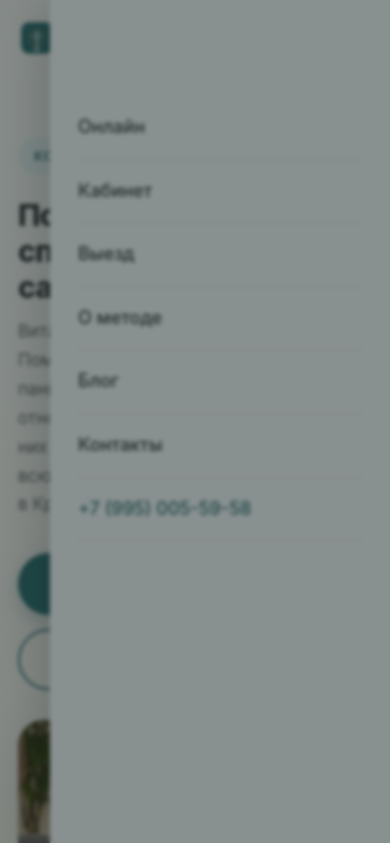
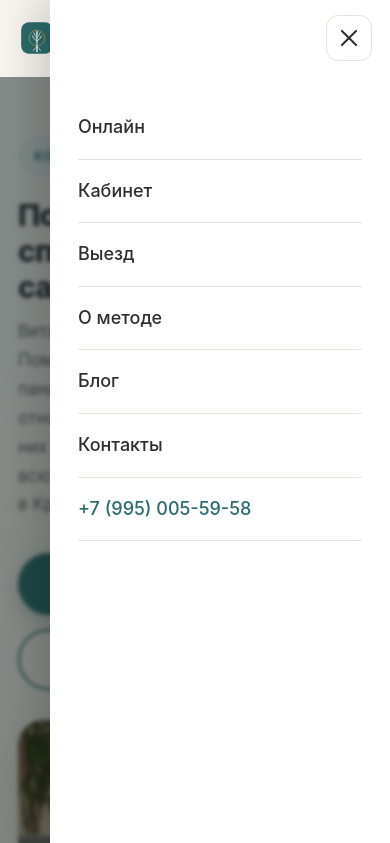
Before and after one commit to vit-dotcom/bereza-psy.ru, a plain HTML site: page index.html in a window 390 px wide. Both pictures are taken after a click on the button "Открыть меню". Shown: the top 843 px of the page. Drawn offline with Linux system fonts and the light colour scheme.

Commit message:
Add files via upload

```diff
--- a/style.css
+++ b/style.css
@@ -115,7 +115,7 @@ li { margin-bottom: .45em; }
 .nav-overlay {
   position: fixed; inset: 0; background: rgba(20,35,35,0.5);
   opacity: 0; visibility: hidden; transition: opacity .3s, visibility .3s;
-  z-index: 90; backdrop-filter: blur(2px);
+  z-index: 40; backdrop-filter: blur(2px);
 }
 .nav-overlay.is-active { opacity: 1; visibility: visible; }
 
@@ -342,13 +342,29 @@ tr:last-child td { border-bottom: 0; }
   .about-photo { max-width: 420px; margin: 0 auto; }
 }
 
+/* =========================================
+   ИСПРАВЛЕНИЕ МОБИЛЬНОГО МЕНЮ (отключаем blur)
+   ========================================= */
 @media (max-width: 820px) {
-  .burger { display: flex; }
+  .header {
+    backdrop-filter: none !important;
+    -webkit-backdrop-filter: none !important;
+    background: var(--bg) !important;
+    z-index: 100; /* Шапка выше затемнения */
+  }
+
+  .burger {
+    display: flex;
+    position: relative;
+    z-index: 102; /* Бургер всегда на самом верху */
+  }
+
   .nav {
     position: fixed; top: 0; right: -100%; width: min(340px, 88vw);
     height: 100dvh; background: var(--white); flex-direction: column;
     align-items: stretch; gap: 0; padding: 96px 28px 44px;
-    z-index: 100; transition: right .35s var(--ease);
+    z-index: 101; /* Меню выше затемнения */
+    transition: right .35s var(--ease);
     box-shadow: -12px 0 40px rgba(0,0,0,0.18); overflow-y: auto;
   }
   .nav--open { right: 0; }
```
